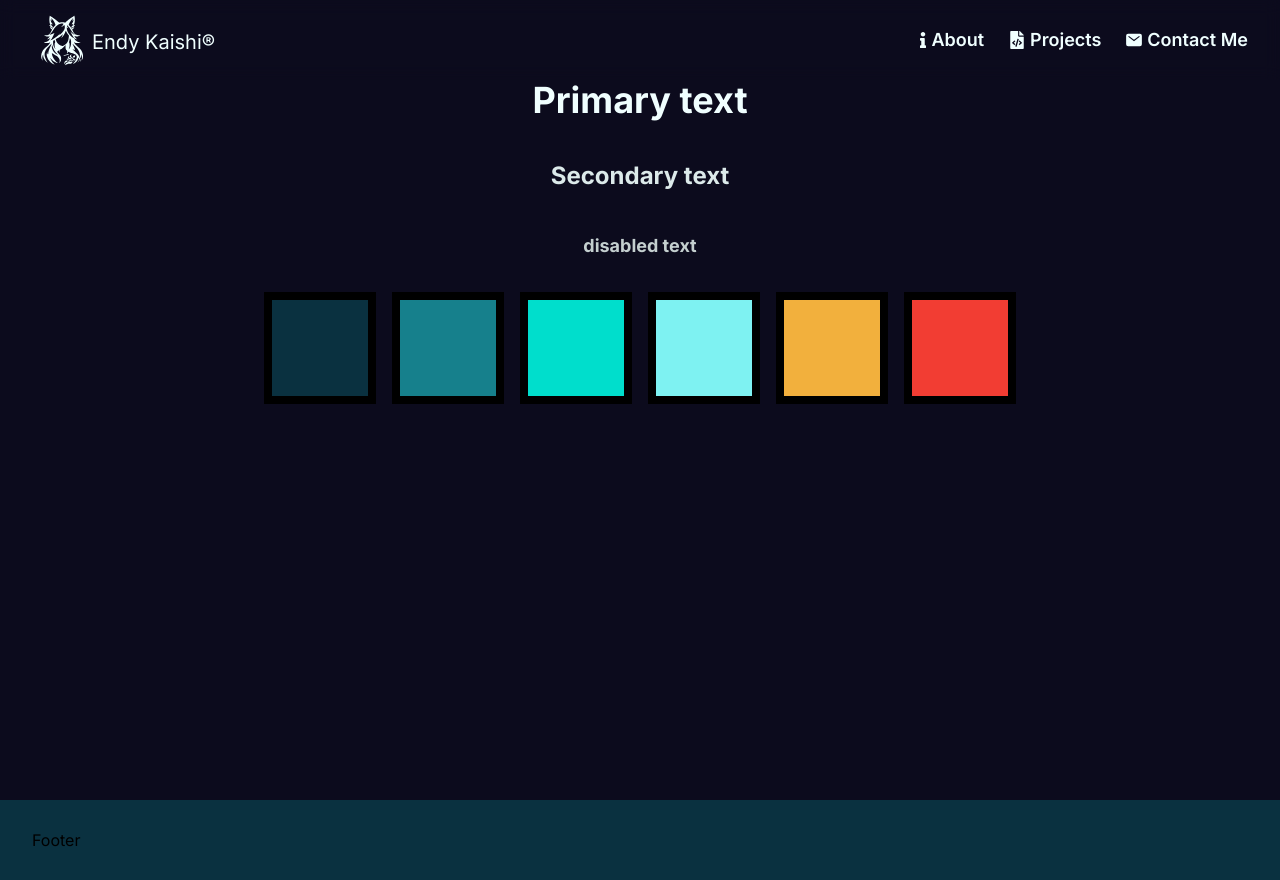
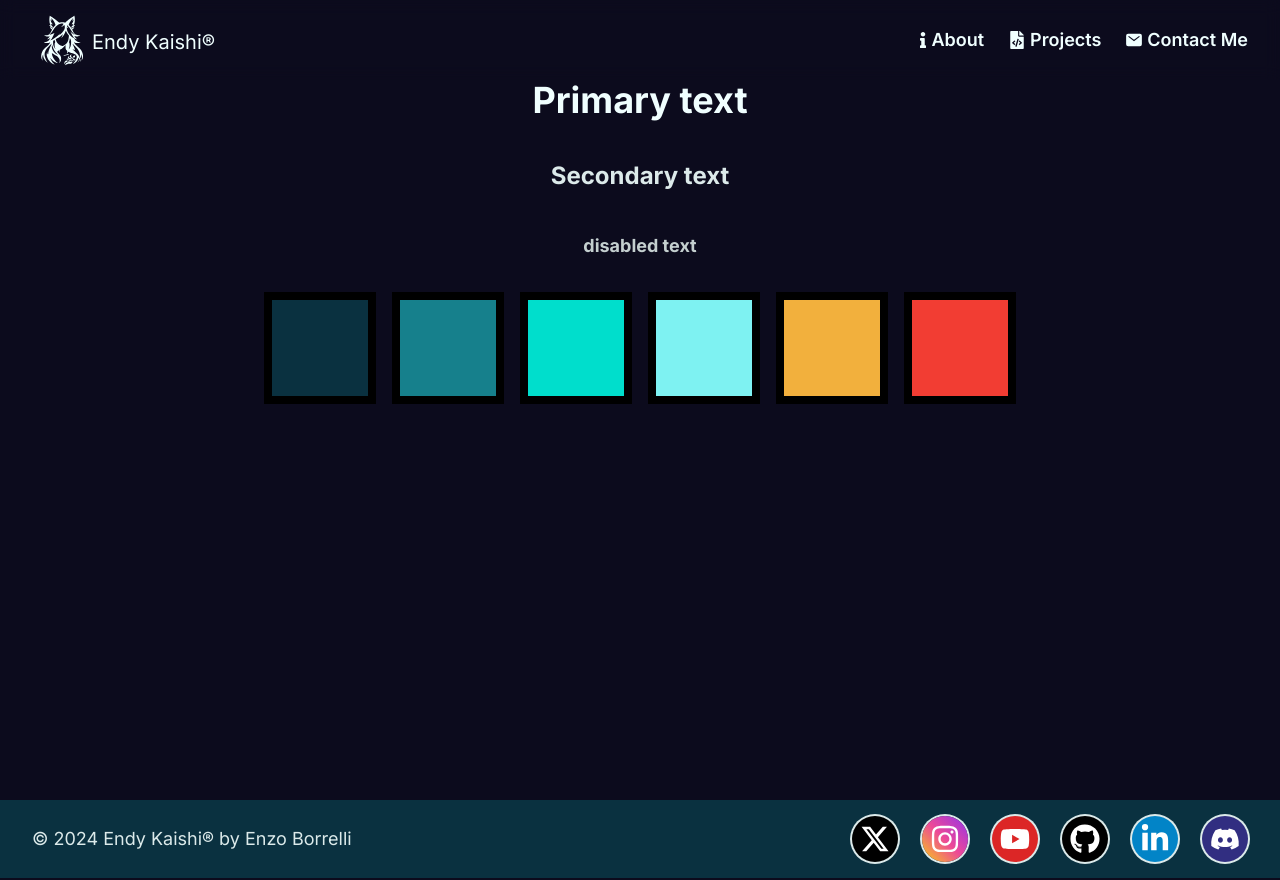
Before and after one commit to EnzoBorrelli/EndyKaishi, a Next.js app: page / in a window 1280 px wide. Built offline with nearby package versions, Linux system fonts and the light colour scheme.

Commit message:
added socials

```diff
--- a/components/footer/footer.tsx
+++ b/components/footer/footer.tsx
@@ -1,9 +1,32 @@
+"use client";
 import React from "react";
+import { Socials } from "./socials";
+import { motion } from "framer-motion";
 
 export default function Footer() {
   return (
-    <footer className="flex items-center justify-between w-full h-20 px-8 py-4 bg-brand-400 ">
-      Footer
+    <footer className="items-center justify-between w-full px-8 py-4 md:flex bg-brand-400 ">
+      <h2 className="mb-4 md:text-center md:mb-0 md:text-lg text-text-secondary">
+        © 2024 Endy Kaishi® by Enzo Borrelli
+      </h2>
+      <div className="flex items-center gap-6 text-lg md:justify-center md:text-3xl">
+        {Socials.map((social) => (
+          <motion.a
+            whileHover={{
+              y: -8,
+              scale: 1.2,
+              transition: { duration: 0.2, type: "spring" },
+            }}
+            className={`p-2 rounded-full ring-2 ring-text-secondary ${social.color}`}
+            key={social.name}
+            href={social.url}
+            target="_blank"
+            rel="noopener noreferrer"
+          >
+            <social.icon />
+          </motion.a>
+        ))}
+      </div>
     </footer>
   );
 }
```
